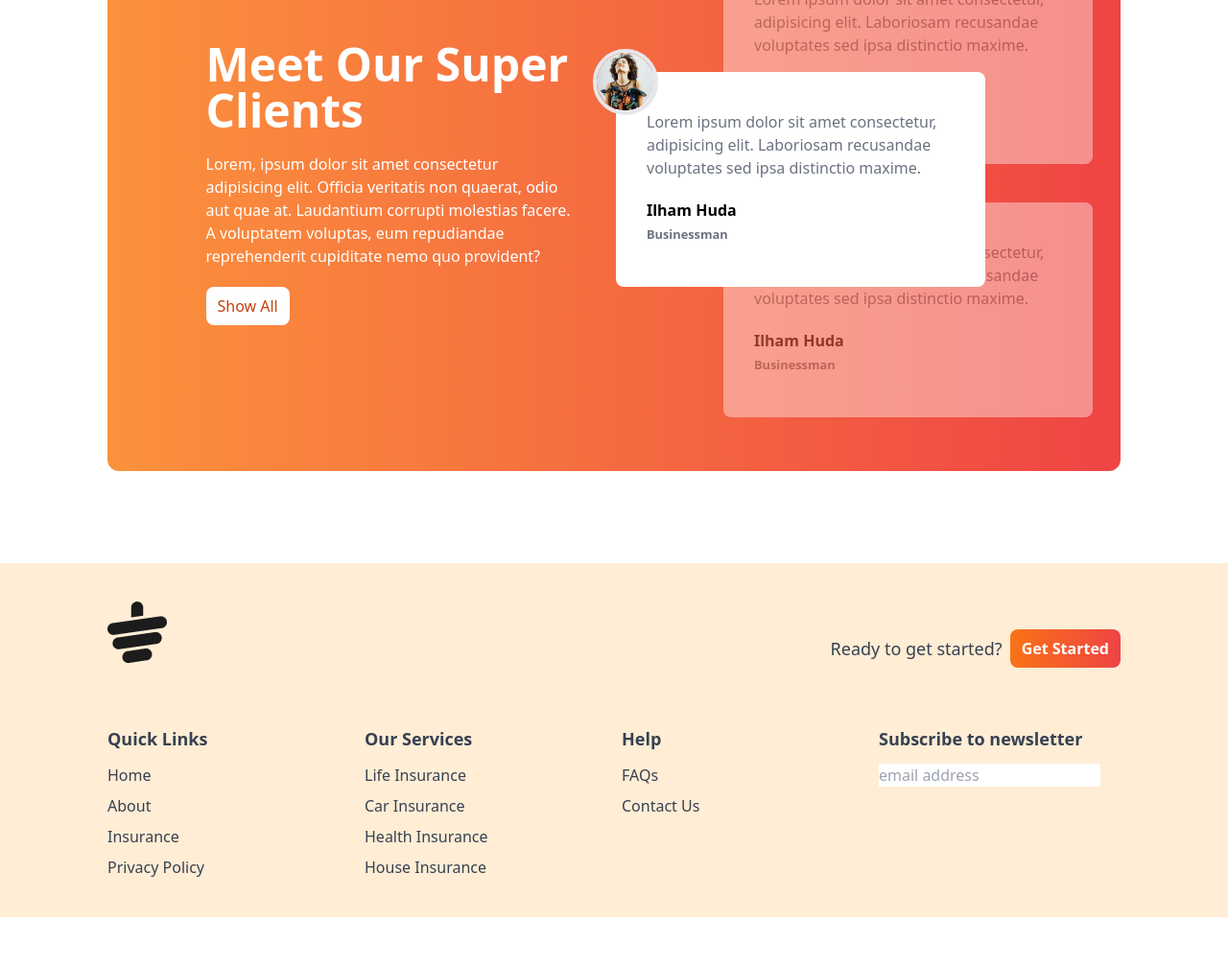
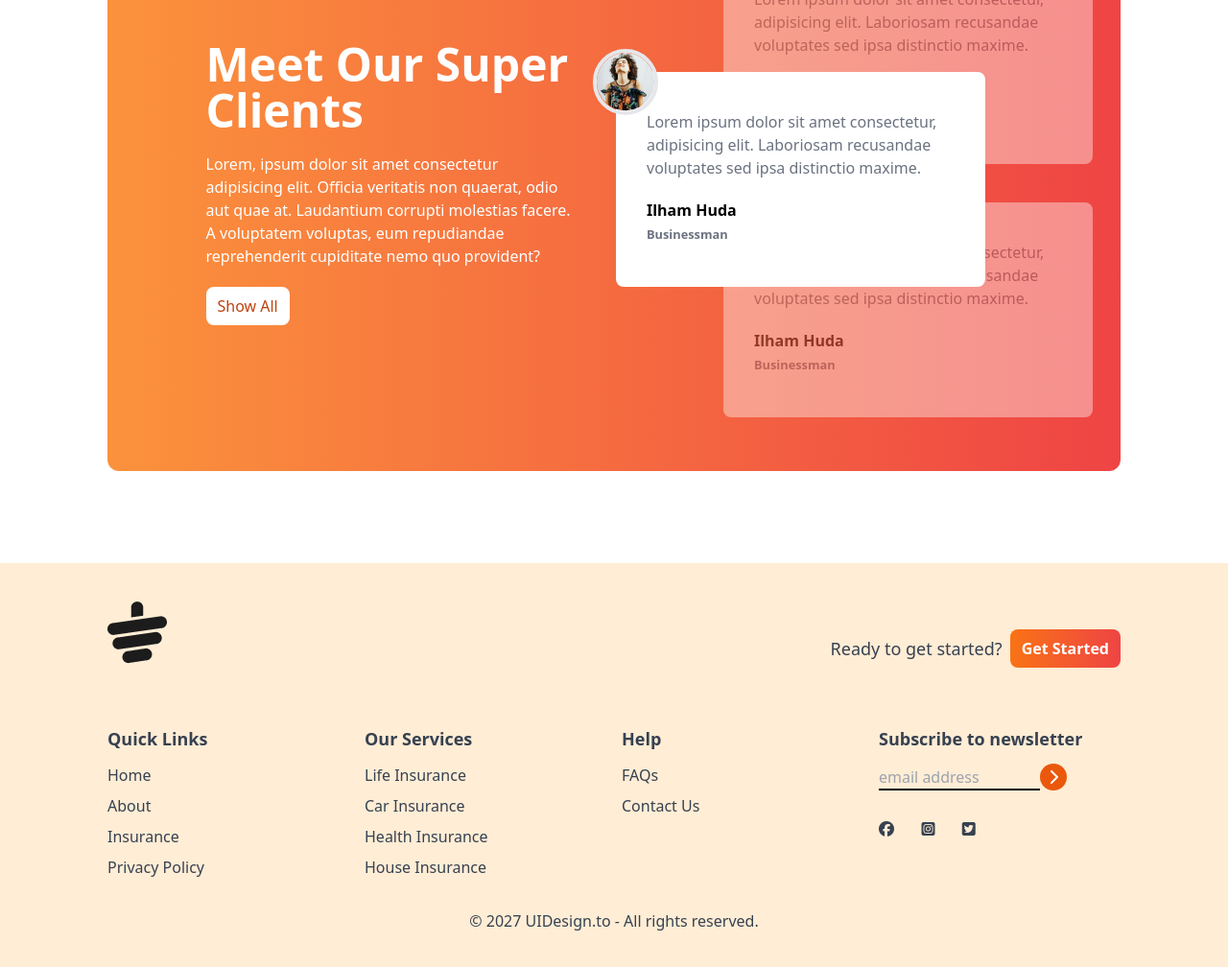
Before and after one commit to rakib826/ph-module-14, a plain HTML site: page index.html in a window 1280 px wide. Shown: the part 1886-2894 px from the top of the page at 96% size. Before the commit the page ends 2842 px from the top, so only its background shows below. Drawn offline with nearby package versions, Linux system fonts and the light colour scheme.

Commit message:
completed

```diff
--- a/index.html
+++ b/index.html
@@ -196,10 +196,18 @@
           <h3 class="font-bold text-lg mb-3">Subscribe to newsletter</h3>
           <div class="flex flex-col space-y-2">
             <div>
-              <input placeholder="email address" type="text">
+              <input placeholder="email address" type="text" class="bg-transparent border-b-2 border-black w-4/6 md:w-4/6"><i class="fa-solid fa-chevron-right h-7 w-7 bg-orange-600 rounded-full text-white justify-center items-center inline-flex"></i>
+              <div class="flex justify-between w-2/5 mb-2 mt-8">
+                <i class="fa-brands fa-facebook"></i>
+                <i class="fa-brands fa-square-instagram"></i>
+                <i class="fa-brands fa-square-twitter"></i>
+              </div>
             </div>
           </div>
         </div>
+      </div>
+      <div class="text-center pt-4 mt-4">
+        <p>&copy; 2027 UIDesign.to - All rights reserved.</p>
       </div>
     </div>
   </footer>
```
